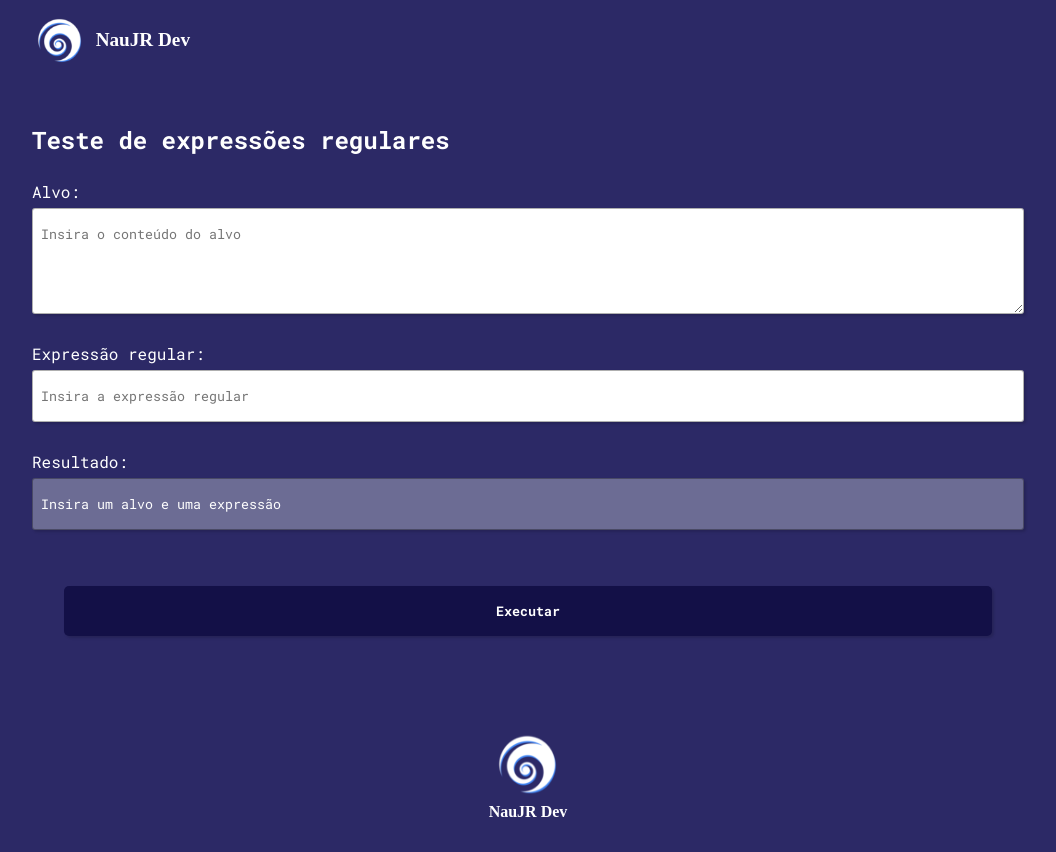
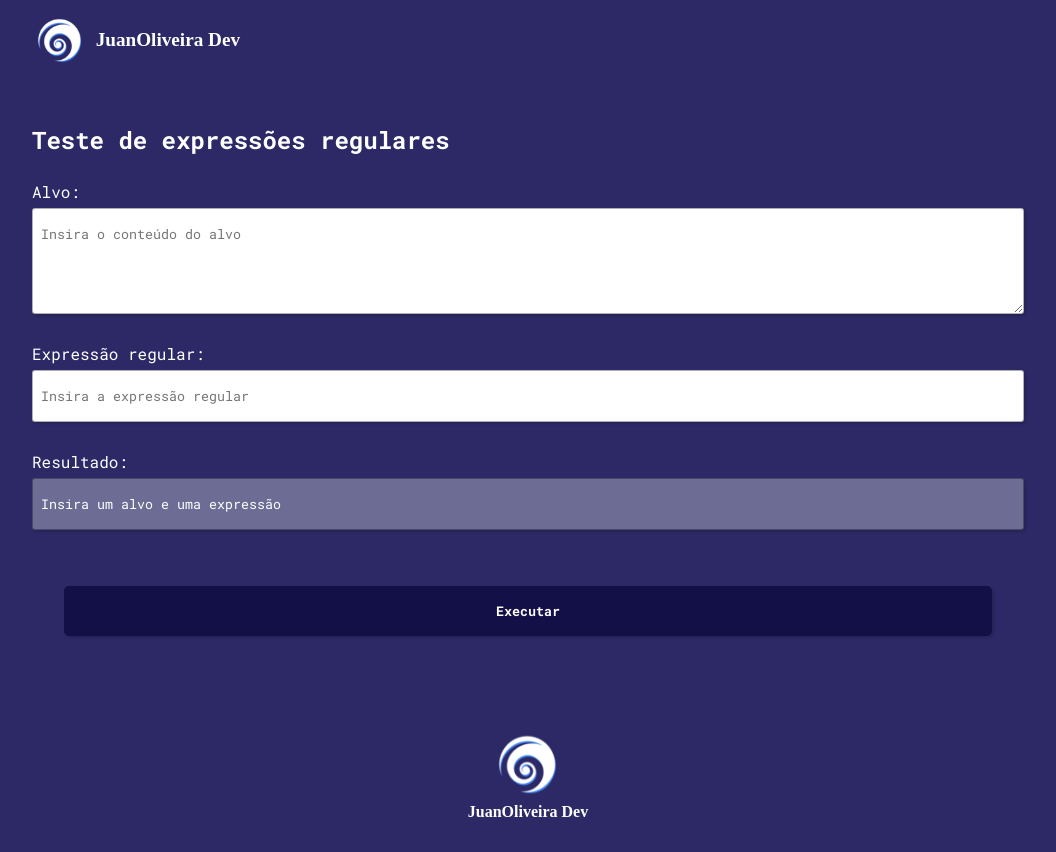
Before and after one commit to JuanOliveira-dev/testa-regex, a plain HTML site: page index.html in a window 1280 px wide. Shown: the whole page, without its empty margins (112-1168 px from the left). Drawn offline with Linux system fonts and the light colour scheme; a web font is replaced by a local one.

Commit message:
Altera nome

```diff
--- a/index.html
+++ b/index.html
@@ -16,7 +16,7 @@
     <header class="header">
         <div class="header__brand">
             <img class="header__brand__logo" src="img/NauJR.png" alt="">
-            <p class="header__brand__name">NauJR Dev</p>
+            <p class="header__brand__name">JuanOliveira Dev</p>
         </div>
     </header>
 
@@ -52,7 +52,7 @@
 
     <footer class="footer">
         <img class="footer__brand__logo" src="img/NauJR.png" alt="">
-        <p class="footer__brand__name">NauJR Dev</p>
+        <p class="footer__brand__name">JuanOliveira Dev</p>
     </footer>
 
     <script src="js/main.js"></script>
```
